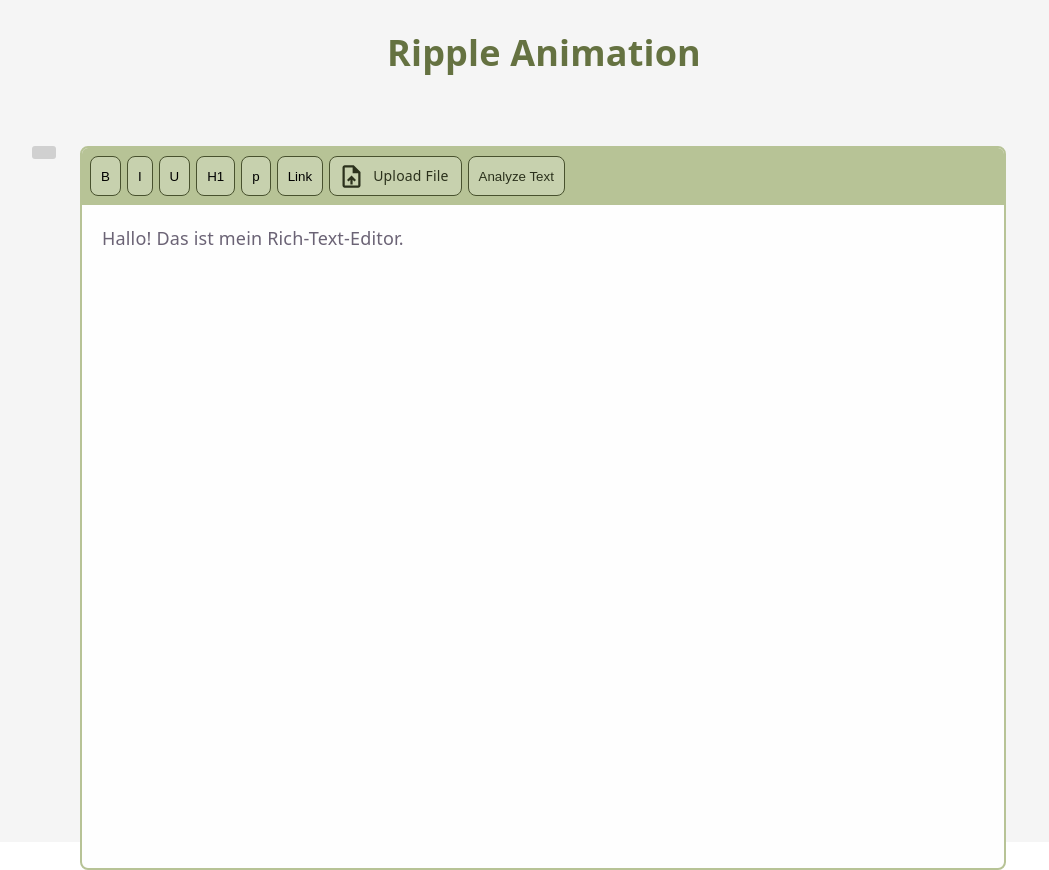
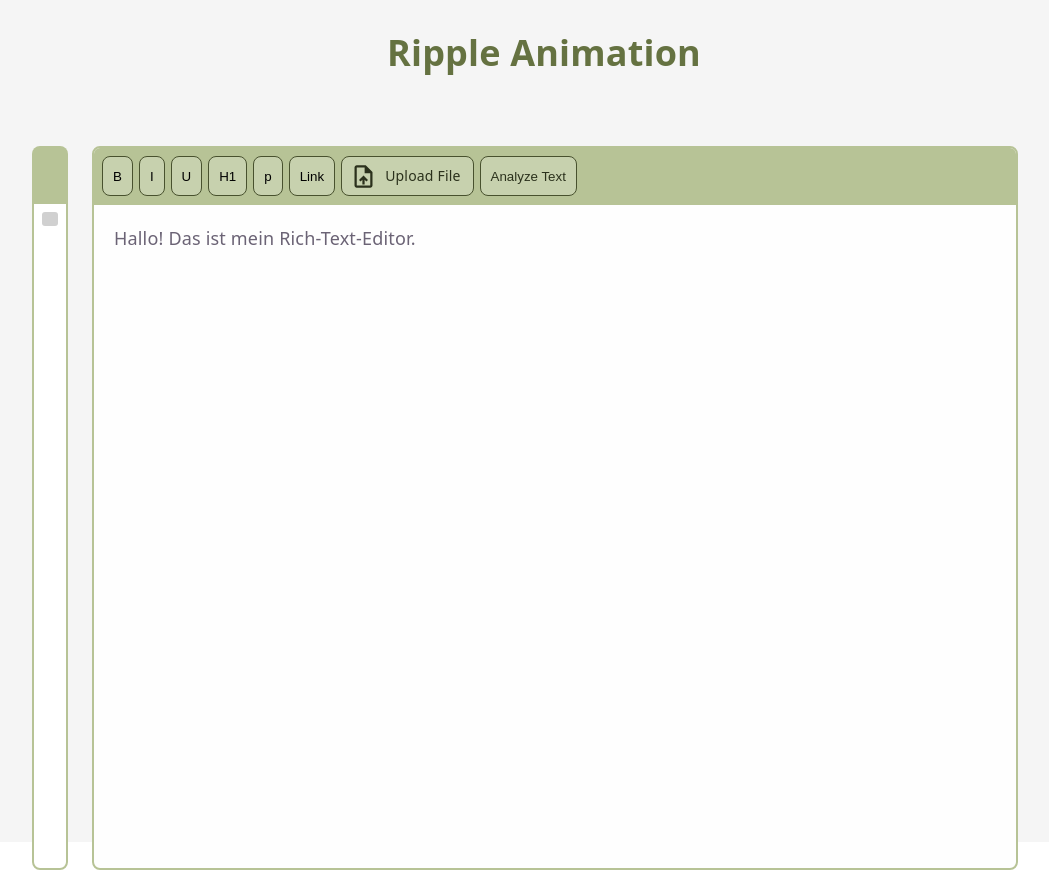
Before and after one commit to EmlMeml/RippleAnimation, a React (Vite) app: page / in a window 1280 px wide. Shown: the whole page, without its empty margins (96-1145 px from the left). Built offline with nearby package versions, Linux system fonts and the light colour scheme.

Commit message:
styling sidebar

```diff
--- a/src/assets/css/editorNav.css
+++ b/src/assets/css/editorNav.css
@@ -1,5 +1,5 @@
 .editor-navigation {
-  width: 24px;
+  width: 36px;
   height: 100%;
 }
 
@@ -7,7 +7,19 @@
   display: flex;
   flex-direction: column;
   gap: 3px;
-  height: 720px;
+  height: 93%;
+  background-color: rgb(255, 255, 255);
+  padding: 8px;
+  border: 2px #b7c396 solid;
+  border-radius: 0px 0px 8px 8px;
+}
+
+.editor-navigation-header{
+  background-color: #b7c396;
+  padding:8px;
+  min-height: 40px;
+  border-radius: 8px 8px 0px 0px;
+
 }
 
 .editor-navigation-segment {
--- a/src/custom/editor/EditorNavigation.tsx
+++ b/src/custom/editor/EditorNavigation.tsx
@@ -15,8 +15,8 @@ type EditorNavigationProps = {
 };
 
 const MIN_HEIGHT = 12;
-const MAX_HEIGHT = 140;
-const HEIGHT_PER_CHARACTER = 0.35;
+const MAX_HEIGHT = 240;
+const HEIGHT_PER_CHARACTER = 0.36;
 
 function getSegmentHeight(characterCount: number): number {
   return Math.min(
@@ -89,6 +89,8 @@ export default function EditorNavigation({
       className="editor-navigation"
       aria-label="Dokumentübersicht"
     >
+      <div className="editor-navigation-header">
+        </div>
       <div className="editor-navigation-items">
         {items.map((item) => {
           const height = getSegmentHeight(
```
